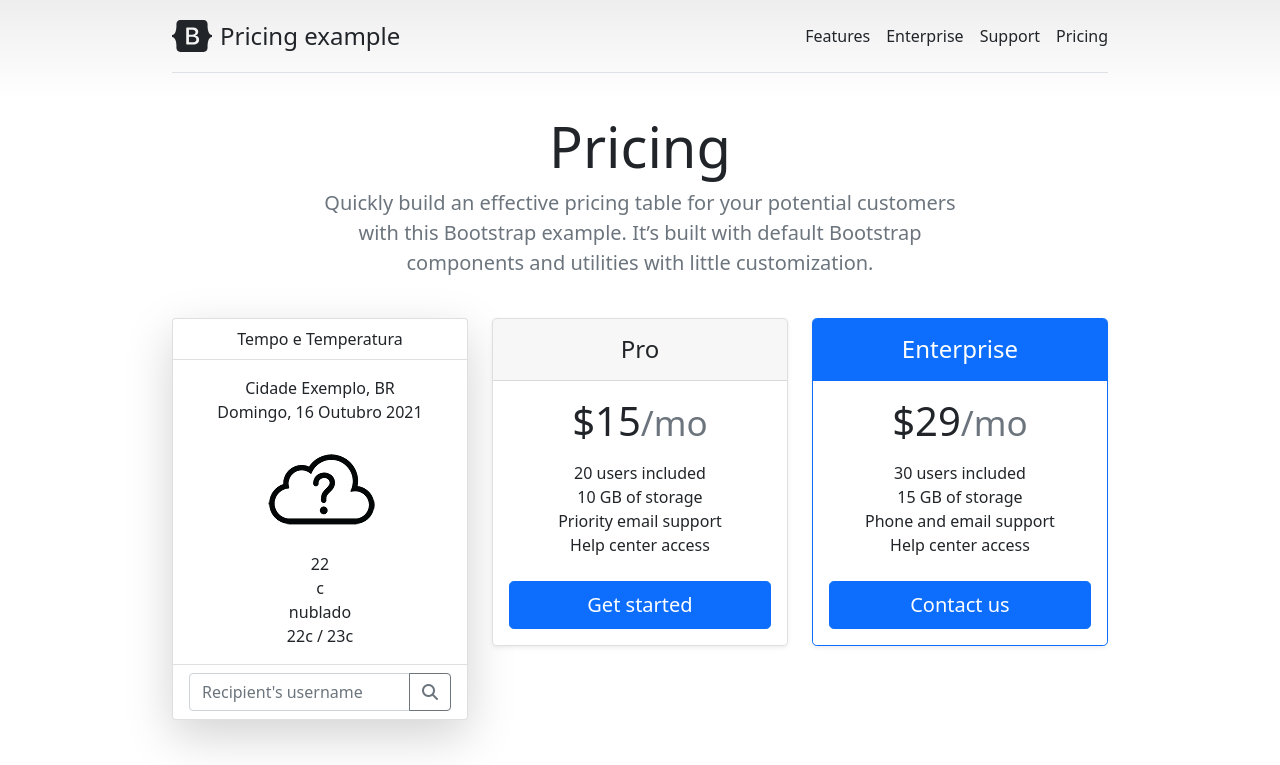
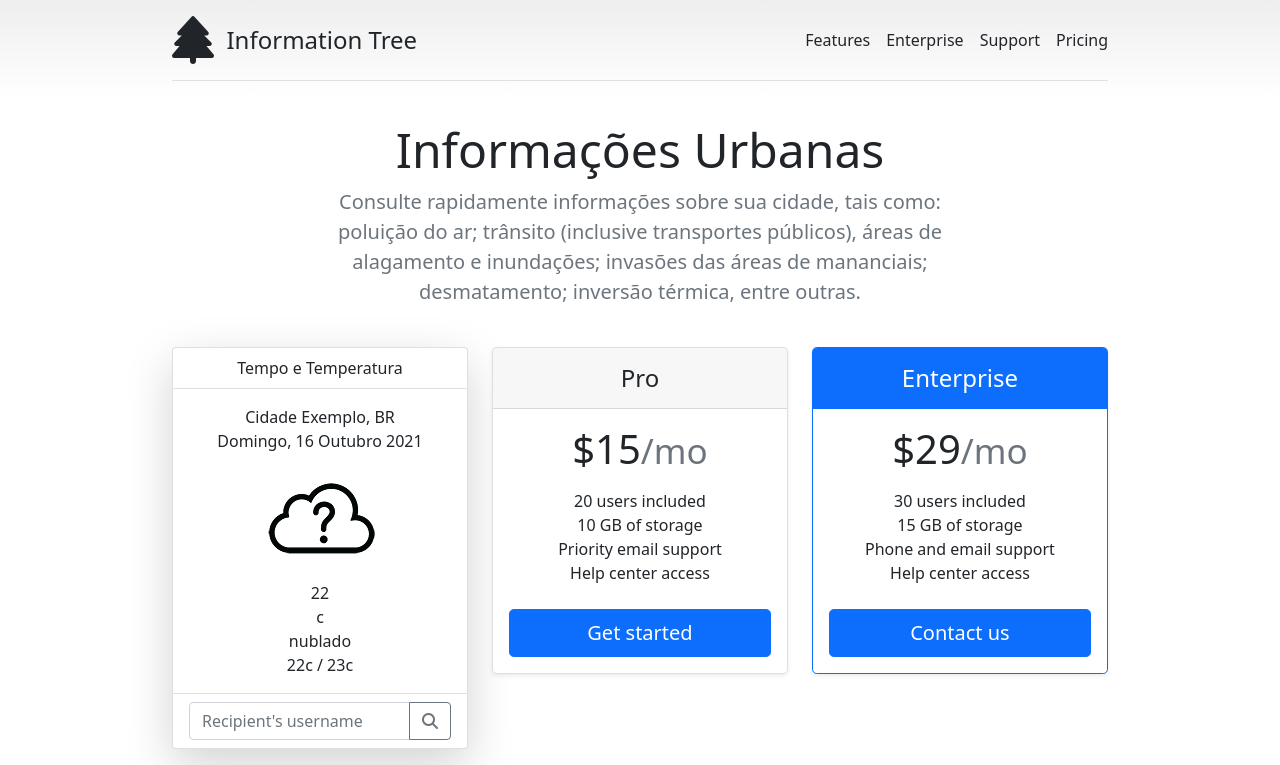
Before and after one commit to lucianoteles/Projeto-TCC, a plain HTML site: page index.html in a window 1280 px wide. Shown: the top 765 px of the page. Drawn offline with nearby package versions, Linux system fonts and the light colour scheme.

Commit message:
atualizando indez.html

```diff
--- a/index.html
+++ b/index.html
@@ -6,7 +6,7 @@
     <meta name="description" content="">
     <meta name="author" content="Mark Otto, Jacob Thornton, and Bootstrap contributors">
     <meta name="generator" content="Hugo 0.88.1">
-    <title>Pricing example · Bootstrap v5.1</title>
+    <title>Informações Cidade</title>
 
    <link href="https://cdn.jsdelivr.net/npm/bootstrap@5.1.3/dist/css/bootstrap.min.css" rel="stylesheet" integrity="sha384-1BmE4kWBq78iYhFldvKuhfTAU6auU8tT94WrHftjDbrCEXSU1oBoqyl2QvZ6jIW3" crossorigin="anonymous">
 
@@ -44,8 +44,8 @@
   <header>
     <div class="d-flex flex-column flex-md-row align-items-center pb-3 mb-4 border-bottom">
       <a href="/" class="d-flex align-items-center text-dark text-decoration-none">
-        <svg xmlns="http://www.w3.org/2000/svg" width="40" height="32" class="me-2" viewBox="0 0 118 94" role="img"><title>Bootstrap</title><path fill-rule="evenodd" clip-rule="evenodd" d="M24.509 0c-6.733 0-11.715 5.893-11.492 12.284.214 6.14-.064 14.092-2.066 20.577C8.943 39.365 5.547 43.485 0 44.014v5.972c5.547.529 8.943 4.649 10.951 11.153 2.002 6.485 2.28 14.437 2.066 20.577C12.794 88.106 17.776 94 24.51 94H93.5c6.733 0 11.714-5.893 11.491-12.284-.214-6.14.064-14.092 2.066-20.577 2.009-6.504 5.396-10.624 10.943-11.153v-5.972c-5.547-.529-8.934-4.649-10.943-11.153-2.002-6.484-2.28-14.437-2.066-20.577C105.214 5.894 100.233 0 93.5 0H24.508zM80 57.863C80 66.663 73.436 72 62.543 72H44a2 2 0 01-2-2V24a2 2 0 012-2h18.437c9.083 0 15.044 4.92 15.044 12.474 0 5.302-4.01 10.049-9.119 10.88v.277C75.317 46.394 80 51.21 80 57.863zM60.521 28.34H49.948v14.934h8.905c6.884 0 10.68-2.772 10.68-7.727 0-4.643-3.264-7.207-9.012-7.207zM49.948 49.2v16.458H60.91c7.167 0 10.964-2.876 10.964-8.281 0-5.406-3.903-8.178-11.425-8.178H49.948z" fill="currentColor"></path></svg>
-        <span class="fs-4">Pricing example</span>
+        <i class="fas fa-tree fa-3x" ></i>
+        <span class="fs-4">&nbsp; Information Tree</span>
       </a>
 
       <nav class="d-inline-flex mt-2 mt-md-0 ms-md-auto">
@@ -57,8 +57,8 @@
     </div>
 
     <div class="pricing-header p-3 pb-md-4 mx-auto text-center">
-      <h1 class="display-4 fw-normal">Pricing</h1>
-      <p class="fs-5 text-muted">Quickly build an effective pricing table for your potential customers with this Bootstrap example. It’s built with default Bootstrap components and utilities with little customization.</p>
+      <h1 class="display-5 fw-normal">Informações Urbanas</h1>
+      <p class="fs-5 text-muted">Consulte rapidamente informações sobre sua cidade, tais como: poluição do ar; trânsito (inclusive transportes públicos), áreas de alagamento e inundações; invasões das áreas de mananciais; desmatamento; inversão térmica, entre outras. </p>
     </div>
   </header>
 
```
Also changed, not shown: style.css (line endings or trailing spaces), 1 other file.
